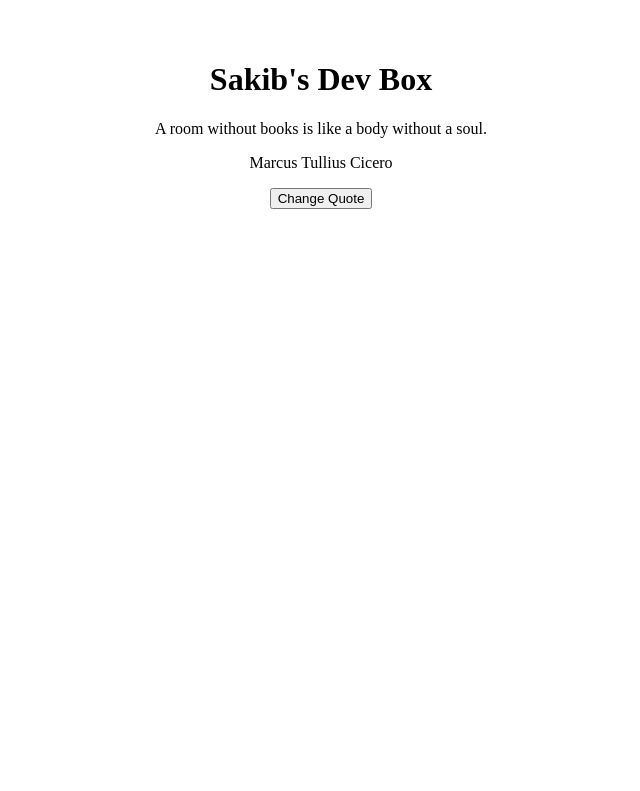
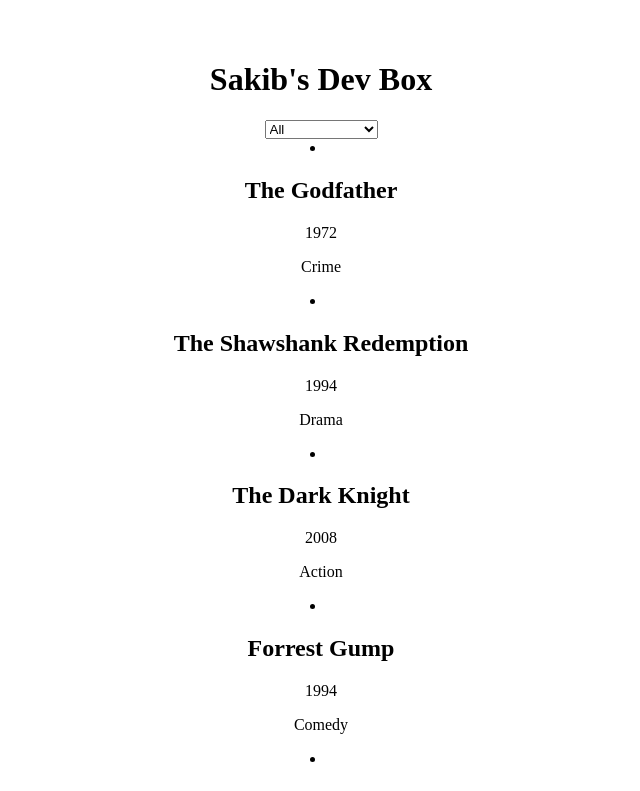
Before and after one commit to Sakib008/React-set-7-practice, a React (Vite) app in the folder React-Set-7/: page / in a window 1280 px wide. Shown: the top 791 px of the page, without its empty margins (319-959 px from the left). Built offline with nearby package versions, Linux system fonts and the light colour scheme.

Commit message:
Add : another movie List with Auto filter of Dropdown

```diff
--- /dev/null
+++ b/React-Set-7/src/Api/movies2Api.jsx
@@ -0,0 +1,69 @@
+export const fakeFetch = (url) => {
+  return new Promise((resolve, reject) => {
+    setTimeout(() => {
+      if (url === "https://example.com/api/movies") {
+        resolve({
+          status: 200,
+          message: "Success",
+          data: [
+            {
+              title: "The Godfather",
+              year: 1972,
+              genre: "Crime",
+            },
+            {
+              title: "The Shawshank Redemption",
+              year: 1994,
+              genre: "Drama",
+            },
+            {
+              title: "The Dark Knight",
+              year: 2008,
+              genre: "Action",
+            },
+            {
+              title: "Forrest Gump",
+              year: 1994,
+              genre: "Comedy",
+            },
+            {
+              title: "The Matrix",
+              year: 1999,
+              genre: "Science Fiction",
+            },
+            {
+              title: "Jurassic Park",
+              year: 1993,
+              genre: "Science Fiction",
+            },
+            {
+              title: "Star Wars: Episode IV - A New Hope",
+              year: 1977,
+              genre: "Science Fiction",
+            },
+            {
+              title: "The Terminator",
+              year: 1984,
+              genre: "Action",
+            },
+            {
+              title: "Die Hard",
+              year: 1988,
+              genre: "Action",
+            },
+            {
+              title: "Pulp Fiction",
+              year: 1994,
+              genre: "Crime",
+            },
+          ],
+        });
+      } else {
+        reject({
+          status: 404,
+          message: "Movies list not found.",
+        });
+      }
+    }, 2000);
+  });
+};
--- a/React-Set-7/src/App.jsx
+++ b/React-Set-7/src/App.jsx
@@ -1,5 +1,7 @@
 import "./App.css";
-import { DisplayQuotes } from "./Components/displayQuotes";
+import { DisplayMovies2 } from "./Components/displaymovies2";
+// import { DisplayQuotes } from "./Components/displayQuotes";
+
 // import { DisplayMovies } from './Components/displayMovies'
 // import { DisplayWeather } from './Components/displayWeather'
 
@@ -10,7 +12,9 @@ export default function App() {
       {/* <DisplayWeather/> */}
       {/* <DisplayMovies/> */}
 
-      <DisplayQuotes />
+      <DisplayMovies2 />
+
+      {/* <DisplayQuotes /> */}
     </div>
   );
 }
--- /dev/null
+++ b/React-Set-7/src/Components/displaymovies2.jsx
@@ -0,0 +1,63 @@
+import { useEffect, useState } from "react";
+import { fakeFetch } from "../Api/movies2Api";
+
+export function DisplayMovies2() {
+  const [movies, setMovies] = useState([]);
+  const [filteredMovies, setFilteredMovies] = useState([]);
+  const [isLoading, setIsLoading] = useState(false);
+
+  // fetch Data
+  const handleMovies = async () => {
+    setIsLoading(true);
+    try {
+      const response = await fakeFetch("https://example.com/api/movies");
+      setMovies(response.data);
+      setFilteredMovies(response.data);
+      setIsLoading(false);
+    } catch (err) {
+      console.error(err);
+      setIsLoading(false);
+    }
+  };
+
+  useEffect(() => {
+    handleMovies();
+  }, []);
+
+  // Add Dropdown
+  const filterMovie = (e) => {
+    const data = e.target.value;
+    if (data === "All") {
+      setFilteredMovies(movies);
+    } else {
+      const updateMovie = movies.filter(({ genre }) => data === genre);
+      setFilteredMovies(updateMovie);
+    }
+  };
+
+  const uniqueGenre = [...new Set(movies.map(({ genre }) => genre))];
+  console.log(uniqueGenre);
+  return (
+    <div>
+      <select name="movieList" id="movieList" onChange={filterMovie}>
+        <option value="All">All</option>
+        {isLoading && <option>Loading...</option>}
+        {uniqueGenre.map((genre) => (
+          <option key={genre} value={genre}>
+            {genre}
+          </option>
+        ))}
+      </select>
+      {isLoading && <h1>Loading...</h1>}
+      <div>
+        {filteredMovies.map(({ title, year, genre }) => (
+          <li key={title}>
+            <h2>{title}</h2>
+            <p>{year}</p>
+            <p>{genre}</p>
+          </li>
+        ))}
+      </div>
+    </div>
+  );
+}
```
